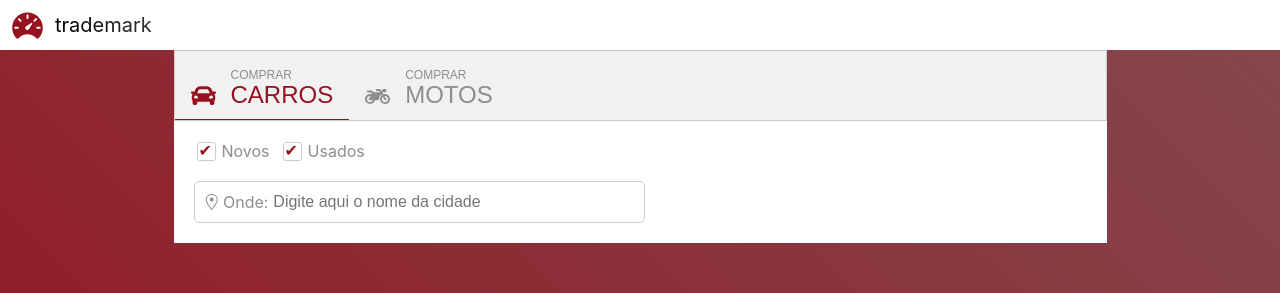
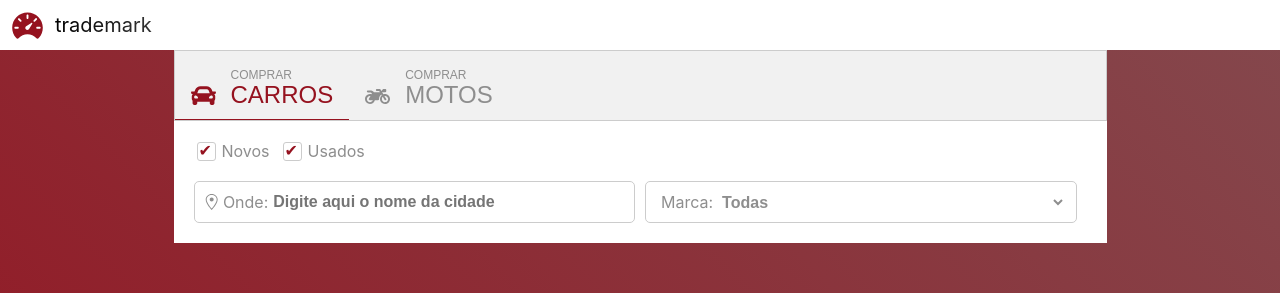
Before and after one commit to raphael-ferreira/responsive-form, a React (Vite) app: page /shop in a window 1280 px wide. Shown: the top 293 px of the page. Built offline with nearby package versions, Linux system fonts and the light colour scheme.

Commit message:
feat: added make field

```diff
--- /dev/null
+++ b/api/make-list.json
@@ -0,0 +1,14 @@
+[
+	{
+		"ID": 1,
+		"Name": "Chevrolet"
+	},
+	{
+		"ID": 2,
+		"Name": "Honda"
+	},
+	{
+		"ID": 3,
+		"Name": "Ford"
+	}
+]
--- a/package.json
+++ b/package.json
@@ -9,6 +9,7 @@
     "preview": "vite preview"
   },
   "dependencies": {
+    "axios": "^0.26.1",
     "react": "^17.0.2",
     "react-dom": "^17.0.2",
     "react-icons": "^4.3.1",
--- /dev/null
+++ b/src/components/Selectbox/index.tsx
@@ -0,0 +1,36 @@
+import React, { ReactElement } from 'react'
+
+import { Container } from './styles'
+
+interface SelectboxProps extends React.ButtonHTMLAttributes<HTMLSelectElement> {
+	icon?: ReactElement
+	prefix?: string
+	selectAllText?: string
+	suggest?: { ID: string; Name: string }[]
+}
+
+export const Selectbox: React.FC<SelectboxProps> = (props) => {
+	const { icon, prefix, selectAllText, suggest, onChange } = props
+
+	return (
+		<>
+			<Container>
+				{icon}
+				{prefix && <span>{prefix}</span>}
+				<select onChange={onChange}>
+					{selectAllText && (
+						<option value={selectAllText} className="default">
+							{selectAllText}
+						</option>
+					)}
+					{suggest &&
+						suggest.map((item) => (
+							<option key={item.ID} value={item.Name}>
+								{item.Name}
+							</option>
+						))}
+				</select>
+			</Container>
+		</>
+	)
+}
--- a/src/components/TextField/styles.ts
+++ b/src/components/Selectbox/styles.ts
@@ -18,12 +18,15 @@ export const Container = styled.div`
 		margin-left: 5px;
 	}
 
-	> input {
+	> select {
 		width: 100%;
+
+		background-color: transparent;
 
 		color: var(--gray-color);
 
 		font-size: 16px;
+		font-weight: bold;
 
 		border: 0;
 
@@ -33,5 +36,13 @@ export const Container = styled.div`
 			outline: none;
 			outline-width: 0;
 		}
+
+		> option {
+			font-weight: normal;
+
+			&.default {
+				font-weight: bold;
+			}
+		}
 	}
 `
--- a/src/components/TextField/index.tsx
+++ /dev/null
@@ -1,20 +0,0 @@
-import React, { ReactElement } from 'react'
-
-import { Container } from './styles'
-
-interface TextFieldProps extends React.ButtonHTMLAttributes<HTMLInputElement> {
-	icon?: ReactElement
-	prefix?: string
-}
-
-export const TextField: React.FC<TextFieldProps> = (props) => {
-	const { icon, prefix } = props
-
-	return (
-		<Container>
-			{icon}
-			{prefix && <span>{prefix}</span>}
-			<input type="text" {...props} />
-		</Container>
-	)
-}
--- /dev/null
+++ b/src/components/Textbox/index.tsx
@@ -0,0 +1,29 @@
+import React, { ReactElement } from 'react'
+
+import { Container } from './styles'
+
+interface TextboxProps extends React.ButtonHTMLAttributes<HTMLInputElement> {
+	icon?: ReactElement
+	prefix?: string
+	// suggest?: { ID: string; Name: string }[]
+}
+
+export const Textbox: React.FC<TextboxProps> = (props) => {
+	const { icon, prefix /*, suggest */ } = props
+
+	return (
+		<>
+			<Container>
+				{icon}
+				{prefix && <span>{prefix}</span>}
+				<input type="text" {...props} />
+			</Container>
+
+			{/* <div>
+				<ul>
+					{suggest && suggest.map((item) => <li key={item.ID}>{item.Name}</li>)}
+				</ul>
+			</div> */}
+		</>
+	)
+}
--- /dev/null
+++ b/src/components/Textbox/styles.ts
@@ -0,0 +1,38 @@
+import styled from 'styled-components'
+
+export const Container = styled.div`
+	width: 100%;
+
+	border: 1px solid var(--border-color);
+	color: var(--gray-color);
+
+	margin-left: 10px;
+	padding: 10px;
+
+	border-radius: 5px;
+
+	display: flex;
+	align-items: center;
+
+	> span {
+		margin-left: 5px;
+	}
+
+	> input {
+		width: 100%;
+
+		color: var(--gray-color);
+
+		font-size: 16px;
+		font-weight: bold;
+
+		border: 0;
+
+		margin-left: 5px;
+
+		:focus {
+			outline: none;
+			outline-width: 0;
+		}
+	}
+`
--- a/src/components/index.tsx
+++ b/src/components/index.tsx
@@ -1,4 +1,5 @@
 export * from './Header'
 export * from './Tabs'
 export * from './Checkbox'
-export * from './TextField'
+export * from './Textbox'
+export * from './Selectbox'
--- a/src/config/styles/global.css
+++ b/src/config/styles/global.css
@@ -6,7 +6,7 @@
 }
 
 body {
-	font-family: -apple-system, BlinkMacSystemFont, 'Roboto', 'Segoe UI', 'Oxygen',
+	font-family: -apple-system, BlinkMacSystemFont, 'Segoe UI', 'Roboto', 'Oxygen',
 		'Ubuntu', 'Cantarell', 'Fira Sans', 'Droid Sans', 'Helvetica Neue',
 		sans-serif;
 	-webkit-font-smoothing: antialiased;
--- a/src/pages/Shop/index.tsx
+++ b/src/pages/Shop/index.tsx
@@ -1,17 +1,42 @@
-import React, { useState } from 'react'
-import { Checkbox, Tab, Tabs, TextField } from '../../components'
+import React, { useEffect, useState } from 'react'
+import { Checkbox, Selectbox, Tab, Tabs, Textbox } from '../../components'
+import { getMakes, MakeType } from '../../services/ShopServices'
 
-import { Container, CarIcon, MotorcycleIcon, LocationIcon, Row } from './styles'
+import {
+	Container,
+	CarIcon,
+	MotorcycleIcon,
+	LocationIcon,
+	Row,
+	Col,
+} from './styles'
 
 export const Shop: React.FC = () => {
 	const [active, setActive] = useState<string>('tabCars')
 	const [isNew, setNew] = useState<boolean>(true)
 	const [isUsed, setUsed] = useState<boolean>(true)
 	const [place, setPlace] = useState<string>('')
+	const [make, setMake] = useState<string>('')
+
+	const [makesList, setMakesList] = useState<MakeType[]>([])
 
 	const handlePlaceChange = (e: React.ChangeEvent<HTMLInputElement>) => {
 		setPlace(e.target.value)
 	}
+
+	const handleMakeChange = (e: React.ChangeEvent<HTMLSelectElement>) => {
+		setMake(e.target.value)
+	}
+
+	useEffect(() => {
+		const getMakesList = async () => {
+			const response = await getMakes()
+
+			setMakesList(response.data)
+		}
+
+		getMakesList()
+	}, [])
 
 	return (
 		<Container>
@@ -49,15 +74,24 @@ export const Shop: React.FC = () => {
 				</Row>
 
 				<Row>
-					<div style={{ width: '50%' }}>
-						<TextField
+					<Col>
+						<Textbox
 							icon={<LocationIcon />}
 							prefix="Onde: "
 							value={place}
 							onChange={handlePlaceChange}
 							placeholder="Digite aqui o nome da cidade"
 						/>
-					</div>
+					</Col>
+					<Col style={{ display: 'flex' }}>
+						<Selectbox
+							prefix="Marca: "
+							value={make}
+							onChange={handleMakeChange}
+							selectAllText="Todas"
+							suggest={makesList}
+						/>
+					</Col>
 				</Row>
 			</form>
 		</Container>
--- a/src/pages/Shop/styles.ts
+++ b/src/pages/Shop/styles.ts
@@ -36,8 +36,10 @@ export const Row = styled.div`
 
 	display: flex;
 	justify-content: space-between;
+`
 
-	.column {
-		display: flex;
-	}
+export const Col = styled.div`
+	width: 50%;
+
+	margin-right: 10px;
 `
--- /dev/null
+++ b/src/services/ShopServices.tsx
@@ -0,0 +1,10 @@
+import axios from 'axios'
+
+axios.defaults.baseURL = 'http://localhost:3000/api'
+
+export type MakeType = {
+	ID: string
+	Name: string
+}
+
+export const getMakes = () => axios.get('/make-list.json')
```
Also changed, not shown: 1 other file (tests, documents, lock files or other folders).
